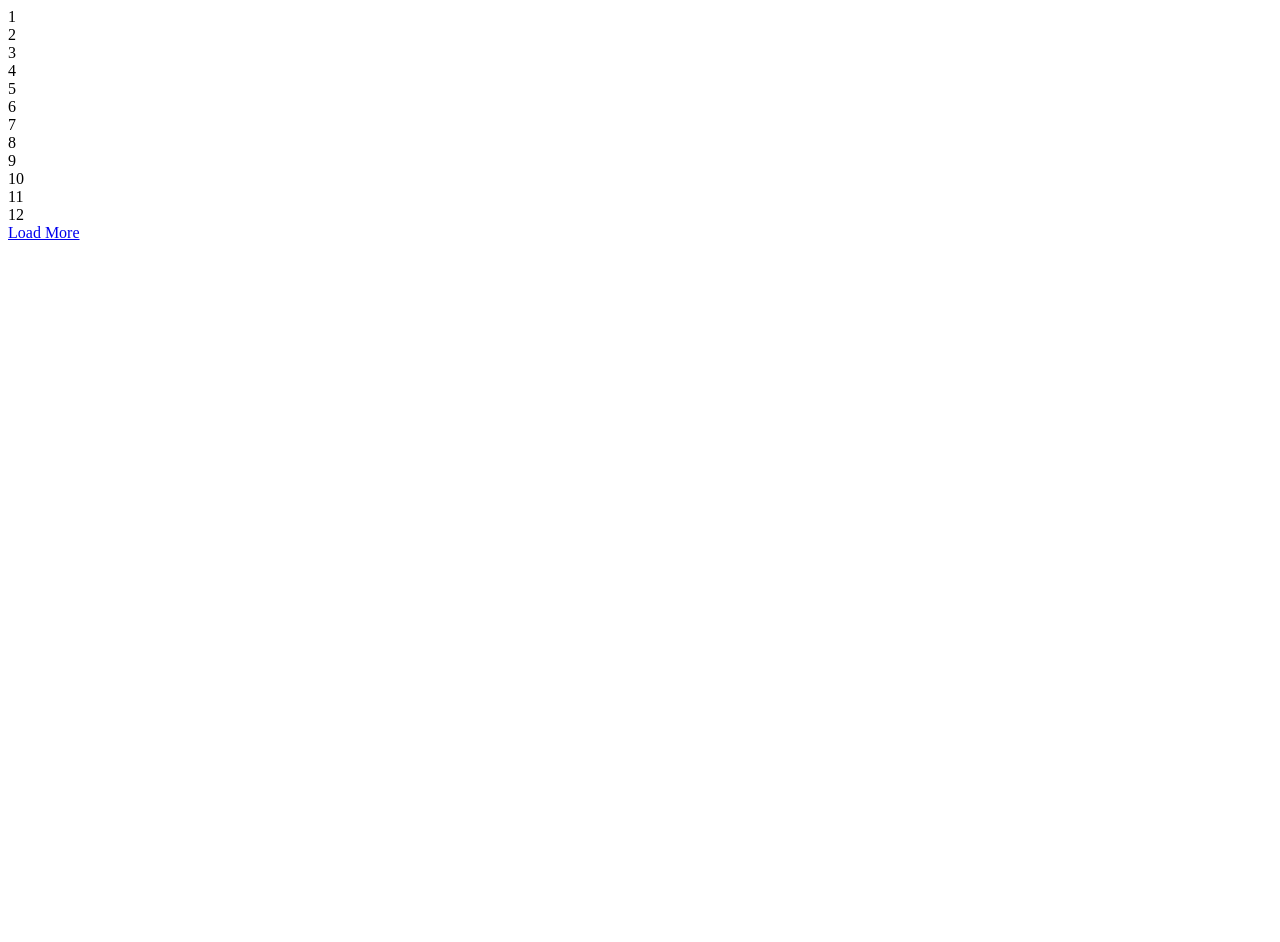
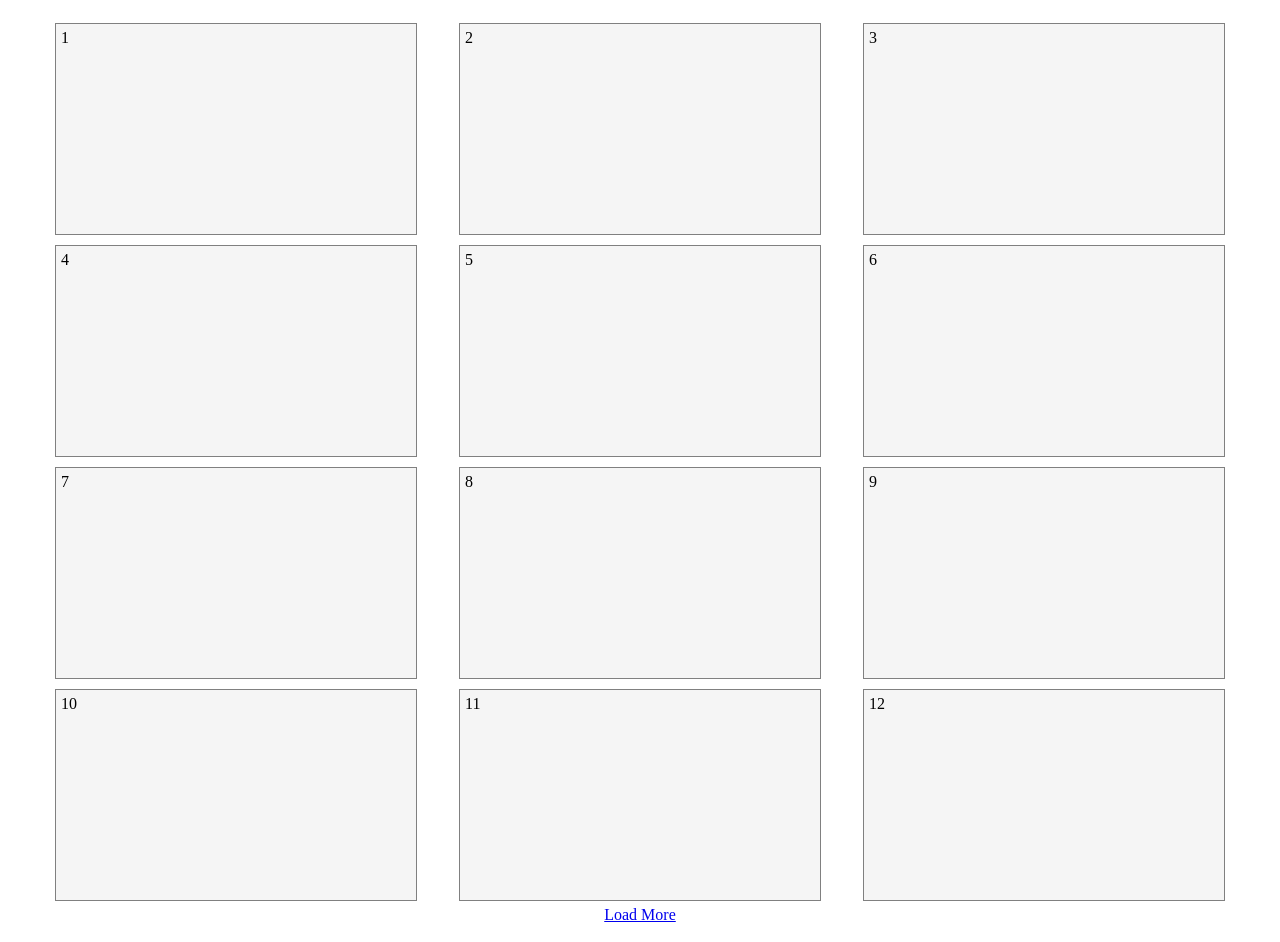
Before and after one commit to ArslanAmeer/Ui-Component-LoadMore-Static-Content, a website: page index.html in a window 1280 px wide. Before the commit the page ends 800 px from the top, so only its background shows below. Drawn offline with Linux system fonts and the light colour scheme.

Commit message:
🍱👌 Add: External Styles

```diff
--- a/index.html
+++ b/index.html
@@ -1,11 +1,14 @@
 <!DOCTYPE html>
 <html lang="en">
+
     <head>
         <meta charset="UTF-8">
         <meta name="viewport" content="width=device-width, initial-scale=1.0">
         <meta http-equiv="X-UA-Compatible" content="ie=edge">
         <title>Ui-Component-Load More (Static Content)</title>
+        <link rel="stylesheet" href="styles.css">
     </head>
+
     <body>
         <div class="container">
             <div class="box">1</div>
@@ -22,6 +25,6 @@
             <div class="box">12</div>
             <a href="#" id="loadmore" style="text-align: center">Load More</a>
         </div>
+    </body>
 
-    </body>
 </html>
--- /dev/null
+++ b/styles.css
@@ -0,0 +1,24 @@
+/* Main Styles For Demo only.
+    Dosent Required with working
+*/
+.container {
+    margin: 0;
+    padding: 10px;
+    display: flex;
+    justify-content: space-evenly;
+    flex-wrap: wrap;
+    align-items: center;
+}
+
+.container>a {
+    flex: 1 0 100%;
+}
+
+.box {
+    height: 200px;
+    width: 350px;
+    border: 1px solid grey;
+    margin: 5px;
+    padding: 5px;
+    background-color: whitesmoke
+}
```
